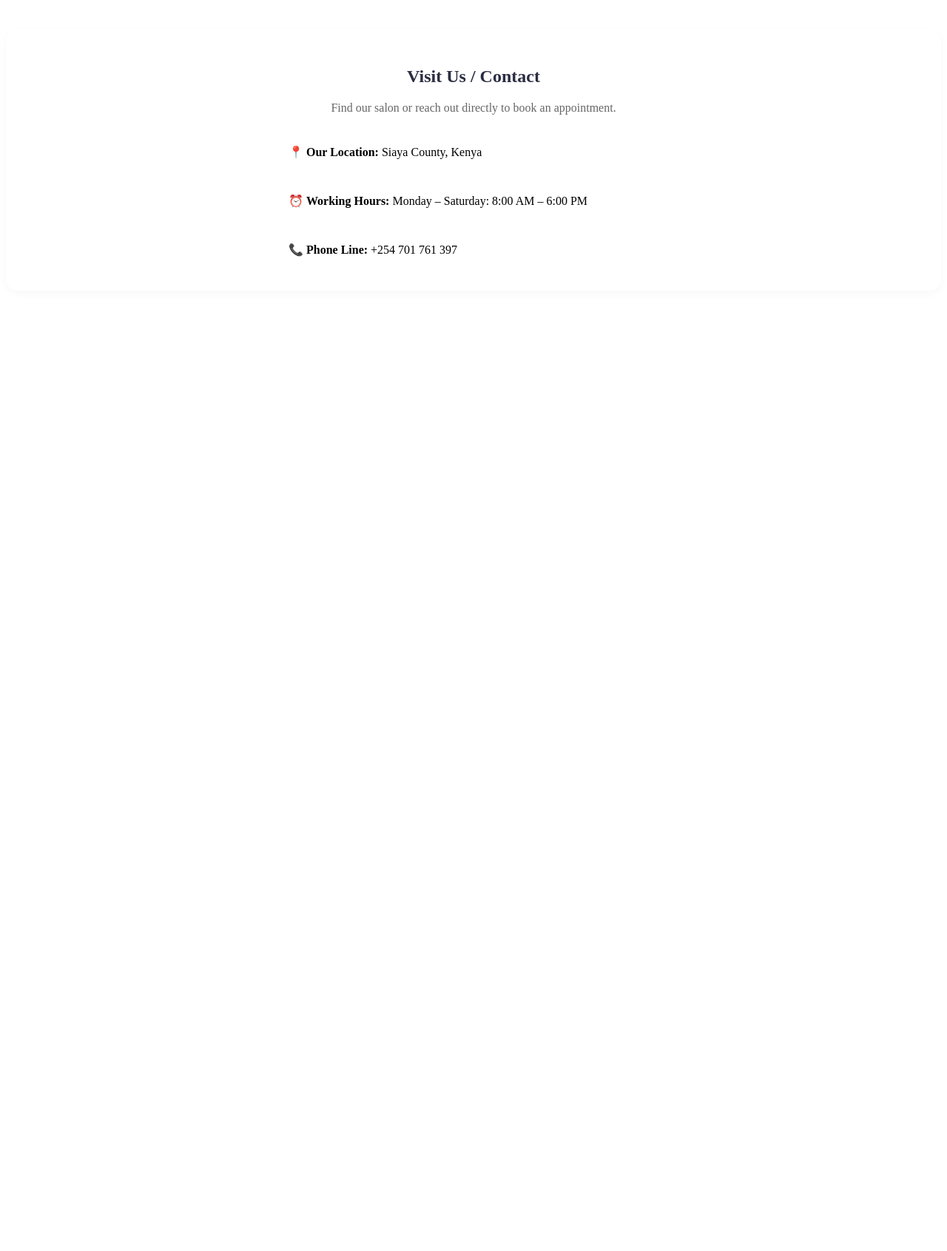
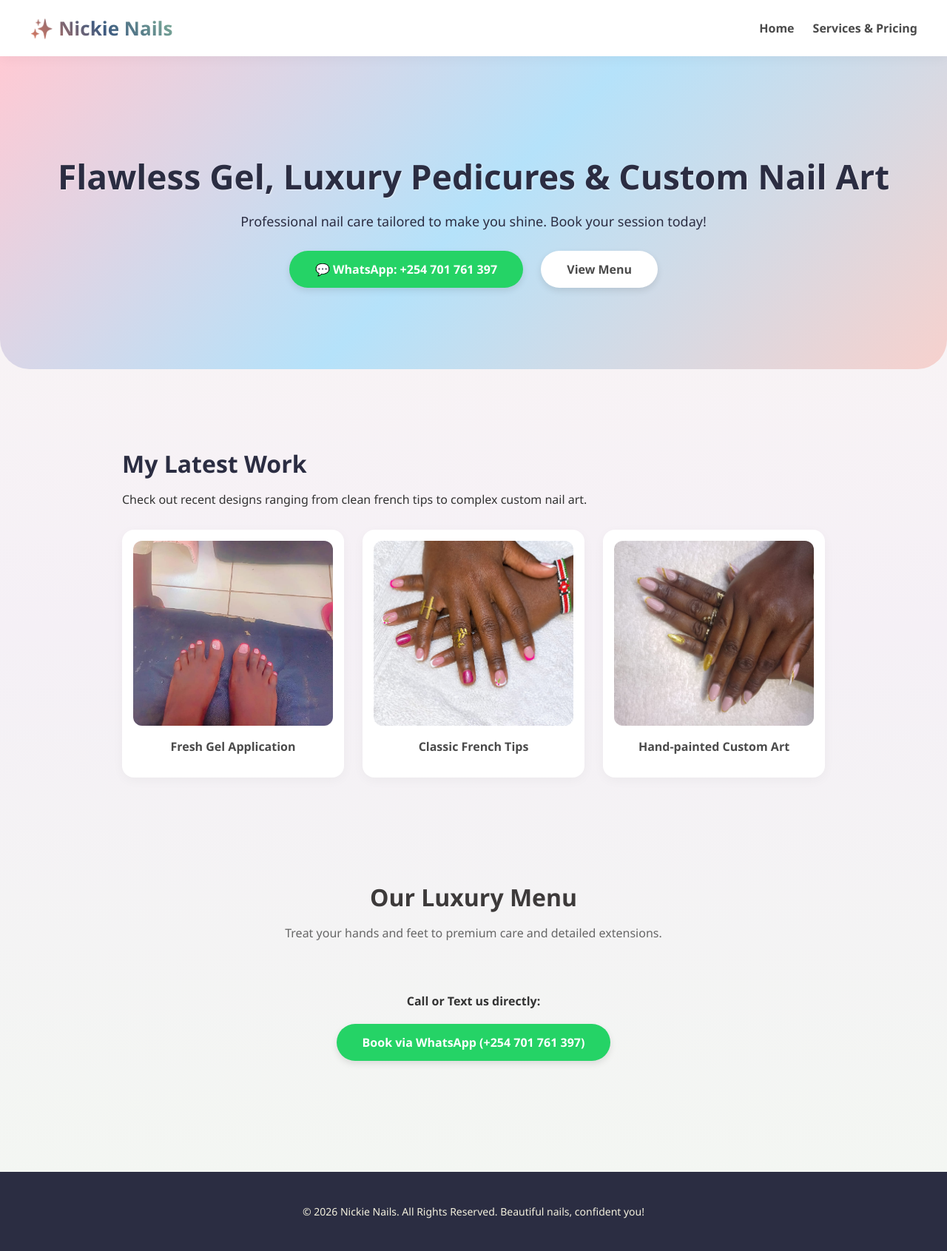
Before and after one commit to olalsam-ai/nail_salon_website, a Flask app: page / in a window 1280 px wide. Shown: the whole page at 74% size. Before the commit the page ends 347 px from the top, so only its background shows below. Run offline with Flask 3, Linux system fonts and the light colour scheme.

Commit message:
location

```diff
--- a/templates/home.html
+++ b/templates/home.html
@@ -1,11 +1,47 @@
-<!-- Section 4: Location & Hours Details -->
-<div id="contact" class="services-container" style="background: white; border-radius: 16px; padding: 30px; margin-top: 40px; box-shadow: 0 4px 12px rgba(0,0,0,0.03);">
-    <h2 style="text-align: center; color: #2b2d42;">Visit Us / Contact</h2>
-    <p style="text-align: center; color: #666; margin-bottom: 25px;">Find our salon or reach out directly to book an appointment.</p>
+{% extends 'base.html' %}
+{% block content %}
+<!-- Section 1: Welcome Header -->
+<div class="hero">
+    <h1>Flawless Gel, Luxury Pedicures & Custom Nail Art</h1>
+    <p>Professional nail care tailored to make you shine. Book your session today!</p>
 
-    <div style="display: flex; flex-direction: column; gap: 15px; max-width: 500px; margin: 0 auto; font-size: 16px;">
-        <p>📍 <strong>Our Location:</strong> Siaya County, Kenya</p>
-        <p>⏰ <strong>Working Hours:</strong> Monday – Saturday: 8:00 AM – 6:00 PM</p>
-        <p>📞 <strong>Phone Line:</strong> +254 701 761 397</p>
+    <div class="cta-buttons">
+        <a href="https://wa.me." class="btn whatsapp-btn" target="_blank">💬 WhatsApp: +254 701 761 397</a>
+        <a href="#menu" class="btn secondary-btn">View Menu</a>
     </div>
 </div>
+
+<!-- Section 2: Lookbook Gallery -->
+<div class="gallery-preview">
+    <h2>My Latest Work</h2>
+    <p>Check out recent designs ranging from clean french tips to complex custom nail art.</p>
+    <div class="grid">
+        <div class="card"><img src="{{ url_for('static', filename='images/gel_application.jp.jpeg') }}" alt="Gel Nails by Nickie"><p>Fresh Gel Application</p></div>
+        <div class="card"><img src="{{ url_for('static', filename='images/frenchtip.jp.jpeg') }}" alt="French Tips by Nickie"><p>Classic French Tips</p></div>
+        <div class="card"><img src="{{ url_for('static', filename='images/nails_arts.jp.jpeg') }}" alt="Nail Art by Nickie"><p>Hand-painted Custom Art</p></div>
+    </div>
+</div>
+
+<!-- Section 3: Combined Services Menu -->
+<div id="menu" class="services-container" style="scroll-margin-top: 80px;">
+    <h2 style="text-align: center; font-size: 32px; color: #3d3a3a; margin-top: 40px;">Our Luxury Menu</h2>
+    <p style="text-align: center; color: #666; margin-bottom: 30px;">Treat your hands and feet to premium care and detailed extensions.</p>
+
+    <div class="services-list">
+        {% for service in services %}
+        <div class="service-item">
+            <div class="service-header">
+                <h3>{{ service.name }}</h3>
+                <span class="price">{{ service.price }}</span>
+            </div>
+            <p>{{ service.desc }}</p>
+        </div>
+        {% endfor %}
+    </div>
+
+    <div style="text-align: center; margin-top: 40px; padding-bottom: 40px;">
+        <p style="font-weight: bold; margin-bottom: 10px;">Call or Text us directly:</p>
+        <a href="https://wa.me." class="btn whatsapp-btn" target="_blank">Book via WhatsApp (+254 701 761 397)</a>
+    </div>
+</div>
+{% endblock %}
```
